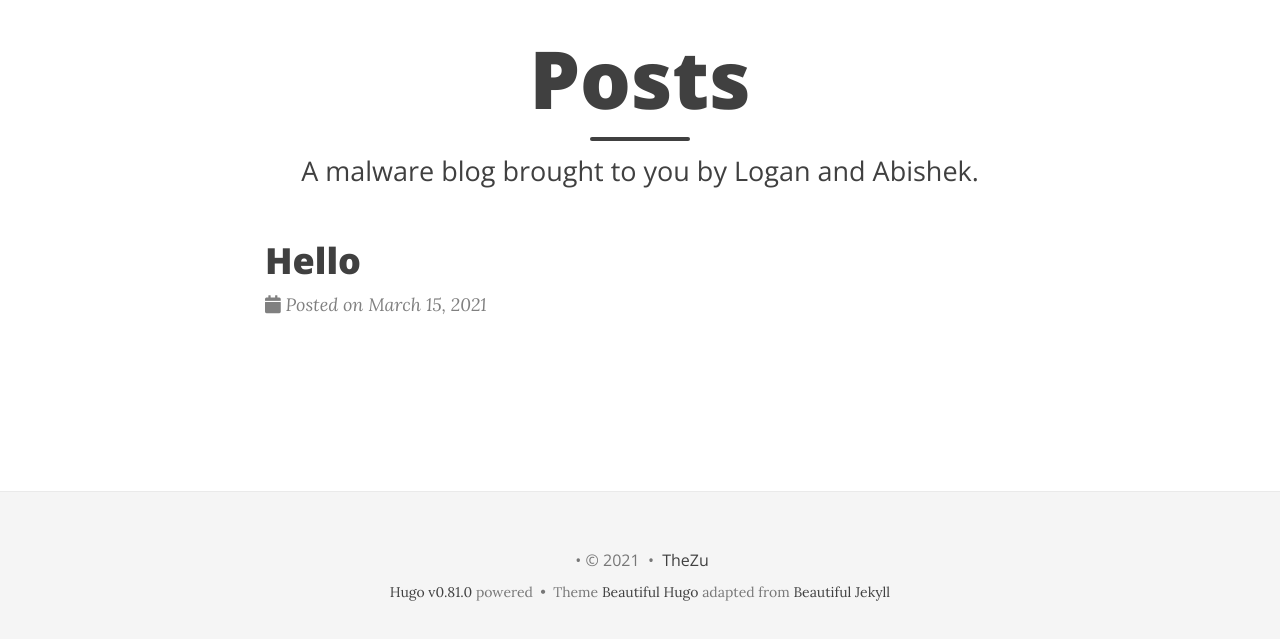
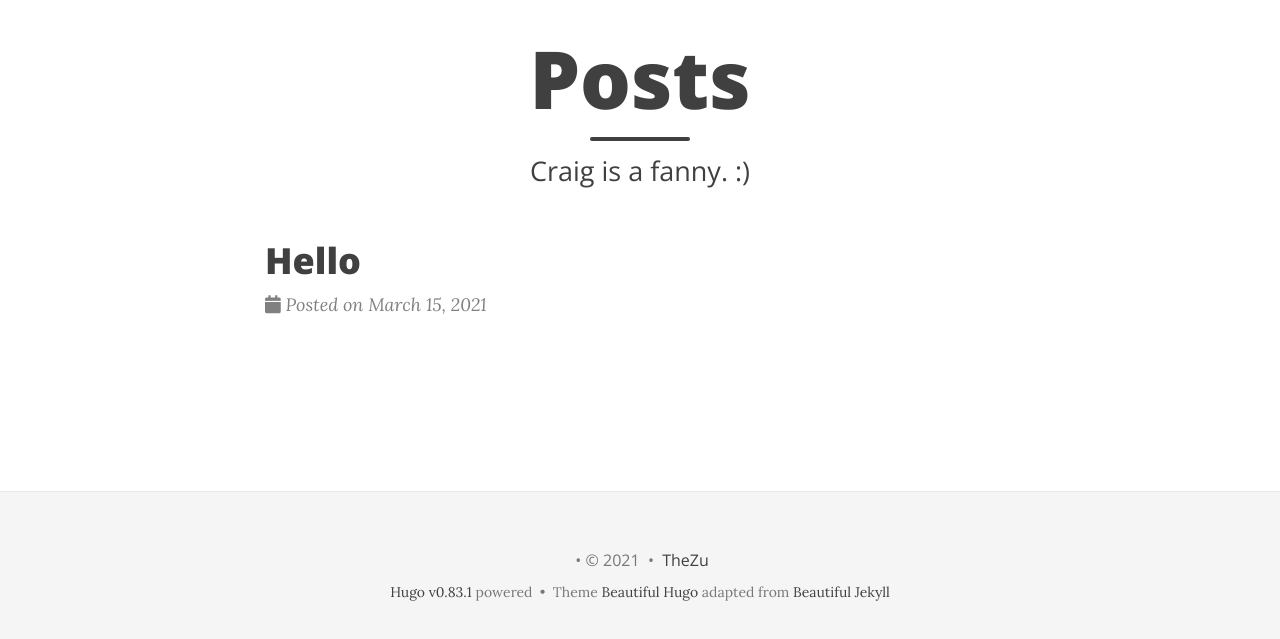
Before and after one commit to locass3/locass3.github.io, a plain HTML site: page index.html in a window 1280 px wide. Shown: the part 147-786 px from the top of the page. Drawn offline with nearby package versions, Linux system fonts and the light colour scheme; some packages are replaced by stand-ins of ours; a script that the page names is missing; files whose address does not match are found by name.

Commit message:
rebuilding site Sat Jun 19 09:00:20 AM BST 2021

```diff
--- a/index.html
+++ b/index.html
@@ -38,7 +38,7 @@
   <meta name="twitter:image" content="mal.jpg" />
   <meta name="twitter:card" content="summary" />
   <link href='img/favicon.ico' rel='icon' type='image/x-icon'/>
-  <meta name="generator" content="Hugo 0.81.0" />
+  <meta name="generator" content="Hugo 0.83.1" />
   <link rel="alternate" href="index.xml" type="application/rss+xml" title="TheZu"><link rel="stylesheet" href="https://cdnjs.cloudflare.com/ajax/libs/KaTeX/0.10.0/katex.min.css" integrity="sha384-9eLZqc9ds8eNjO3TmqPeYcDj8n+Qfa4nuSiGYa6DjLNcv9BtN69ZIulL9+8CqC9Y" crossorigin="anonymous">
   <link rel="stylesheet" href="https://use.fontawesome.com/releases/v5.5.0/css/all.css" integrity="sha384-B4dIYHKNBt8Bc12p+WXckhzcICo0wtJAoU8YZTY5qE0Id1GSseTk6S+L3BlXeVIU" crossorigin="anonymous">
   <link rel="stylesheet" href="https://maxcdn.bootstrapcdn.com/bootstrap/3.3.7/css/bootstrap.min.css" integrity="sha384-BVYiiSIFeK1dGmJRAkycuHAHRg32OmUcww7on3RYdg4Va+PmSTsz/K68vbdEjh4u" crossorigin="anonymous"><link rel="stylesheet" href="css/main.css" /><link rel="stylesheet" href="https://fonts.googleapis.com/css?family=Lora:400,700,400italic,700italic" />
@@ -179,7 +179,7 @@
 
 
 
-                  <span class="page-subheading">A malware blog brought to you by Logan and Abishek.</span>
+                  <span class="page-subheading">Craig is a fanny. :)</span>
 
 
 
@@ -271,7 +271,7 @@
         </p>
 
         <p class="credits theme-by text-muted">
-          <a href="https://gohugo.io">Hugo v0.81.0</a> powered &nbsp;&bull;&nbsp; Theme <a href="https://github.com/halogenica/beautifulhugo">Beautiful Hugo</a> adapted from <a href="https://deanattali.com/beautiful-jekyll/">Beautiful Jekyll</a>
+          <a href="https://gohugo.io">Hugo v0.83.1</a> powered &nbsp;&bull;&nbsp; Theme <a href="https://github.com/halogenica/beautifulhugo">Beautiful Hugo</a> adapted from <a href="https://deanattali.com/beautiful-jekyll/">Beautiful Jekyll</a>
 
         </p>
       </div>
```
Also changed, not shown: 404.html (+2 -2 lines), categories/index.html (+2 -2 lines), posts/hello/index.html (+2 -2 lines), posts/index.html (+2 -2 lines), tags/index.html (+2 -2 lines), mal.jpg (added).
